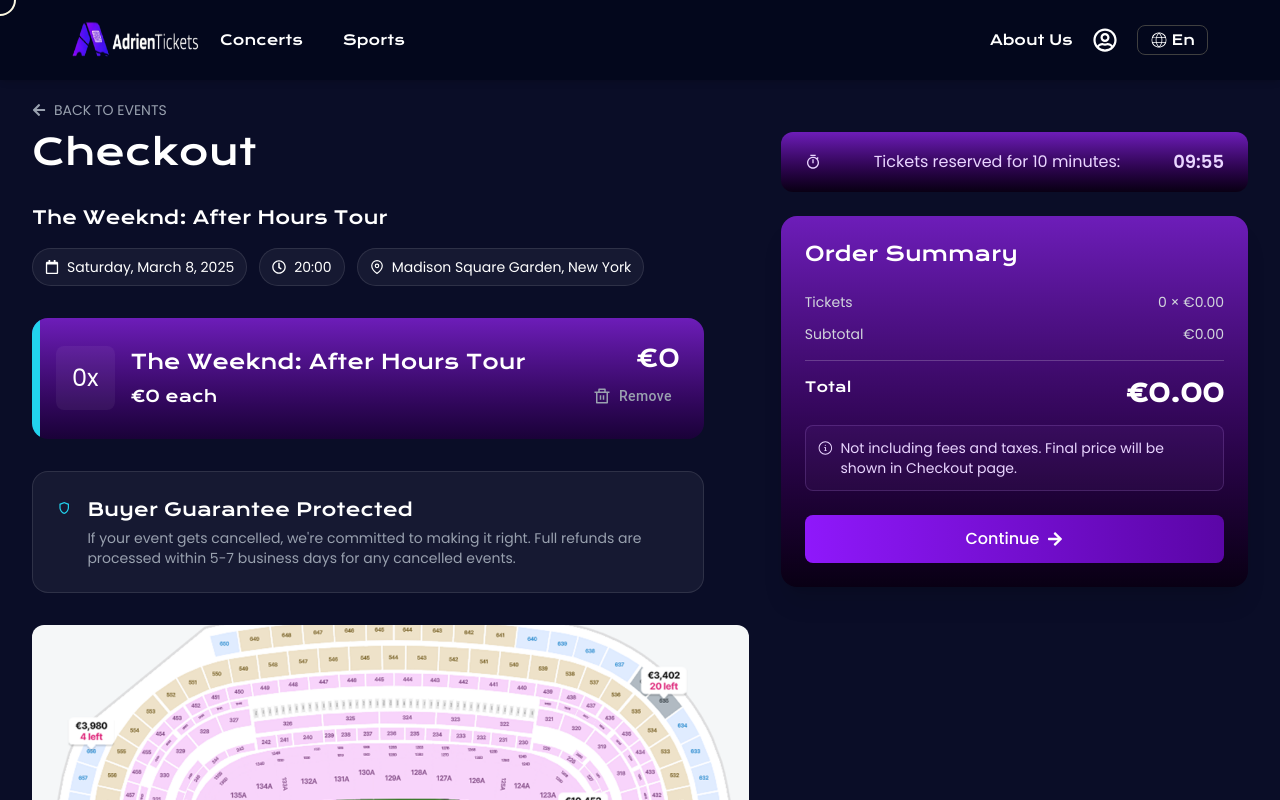
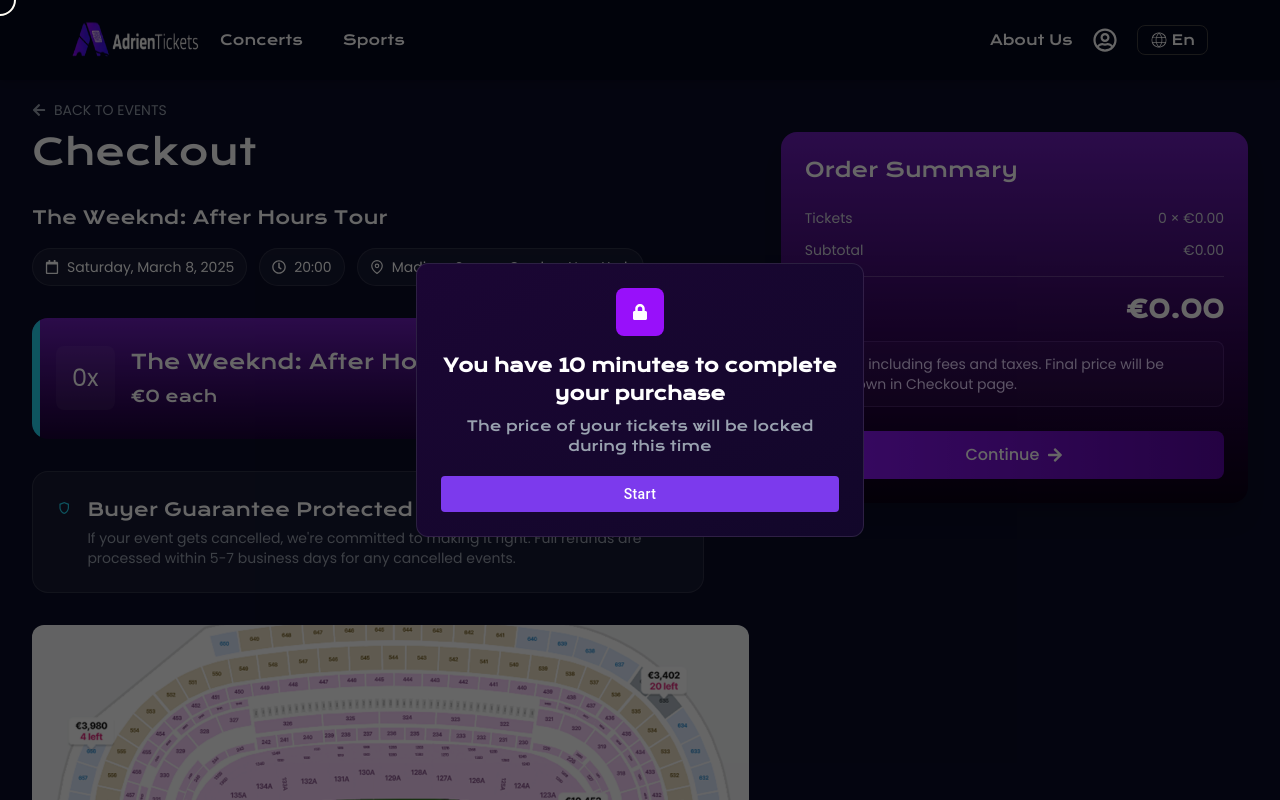
Before and after one commit to sparktechagency/ticket-booking-website, a Next.js app: page /purchase-details in a window 1280 px wide. Shown: the top 800 px of the page. Built offline with nearby package versions, Linux system fonts and the light colour scheme.

Commit message:
Changed Purchase Modal Layout

```diff
--- a/src/app/checkout/page.jsx
+++ b/src/app/checkout/page.jsx
@@ -257,25 +257,39 @@
               <h2 className="sm:text-xl mb-6">Order Summary</h2>
 
               <div className={`${poppins.className} space-y-3 mb-4 text-sm`}>
-                <div className="flex justify-between text-gray-300">
+                <div className="flex justify-between text-gray-300 text-lg">
                   <span>Tickets</span>
                   <span>
                     {orderDetails.tickets.quantity} × €
                     {orderDetails.tickets.price.toFixed(2)}
                   </span>
                 </div>
+                {currentStep == 4 && (
                   <div className="flex justify-between text-gray-300">
                     <span>Subtotal</span>
                     <span>€{subtotal.toFixed(2)}</span>
                   </div>
+                )}
+
+                {currentStep !== 4 && (
+                  <p
+                    className={`${poppins.className} text-[10px] sm:text-xs text-gray-300`}
+                  >
+                    Tax, fulfillment fee, and service fee not included.
+                  </p>
+                )}
+                {currentStep == 4 && (
                   <div className="flex justify-between text-gray-400">
                     <span>Service Fee ({orderDetails.serviceFeePercent}%)</span>
                     <span>€{serviceFee.toFixed(2)}</span>
                   </div>
+                )}
+                {currentStep == 4 && (
                   <div className="border-t border-white/20 pt-3 flex justify-between sm:text-lg font-semibold">
                     <span>Total</span>
                     <span>€{total.toFixed(2)}</span>
                   </div>
+                )}
               </div>
             </motion.div>
 
--- a/src/app/event-details/[id]/page.jsx
+++ b/src/app/event-details/[id]/page.jsx
@@ -31,13 +31,14 @@
 import { TicketCard } from "@/components/utils/TicketCard";
 import { PurchaseLockModal } from "@/components/Modals/PurchaseLockModal";
 import { PriceLockModal } from "@/components/Modals/PriceLockModal";
+import { useRouter } from "next/navigation";
 
 export default function EventDetailsPage() {
-  const [showPurchaseModal, setShowPurchaseModal] = useState(false);
   const [showQuantityModal, setShowQuantityModal] = useState(true);
   const [tickets, setTickets] = useState(0);
-  const [showLockedModal, setShowLockedModal] = useState(false);
   const [selectedTicket, setSelectedTicket] = useState(null);
+
+  const router = useRouter();
 
   // useEffect(() => {
   //   const timer = setTimeout(() => {
@@ -66,12 +67,8 @@
   const handleTicketClick = (ticketType) => {
     setSelectedTicket(ticketType);
     sessionStorage.setItem("ticketType", ticketType);
-    setShowPurchaseModal(true);
-  };
-
-  const handleStartPurchase = () => {
-    setShowPurchaseModal(false);
-    setShowLockedModal(true);
+    router.push("/purchase-details");
+    // setShowPurchaseModal(true);
   };
 
   return (
@@ -223,22 +220,12 @@
       </div>{" "}
       {/* Modals */}
       <AnimatePresence>
-        {showPurchaseModal && (
-          <PurchaseLockModal
-            onClose={() => setShowPurchaseModal(false)}
-            onStart={handleStartPurchase}
-          />
-        )}
-
         {showQuantityModal && (
           <TicketQuantityModal
             ticketType={selectedTicket}
             onClose={() => setShowQuantityModal(false)}
           />
         )}
-        {showLockedModal && (
-          <PriceLockModal onClose={() => setShowLockedModal(false)} />
-        )}
       </AnimatePresence>
     </>
   );
--- a/src/app/purchase-details/page.jsx
+++ b/src/app/purchase-details/page.jsx
@@ -2,7 +2,7 @@
 "use client";
 
 import React, { useEffect, useState } from "react";
-import { motion } from "framer-motion";
+import { AnimatePresence, motion } from "framer-motion";
 import {
   FaArrowLeft,
   FaArrowRight,
@@ -20,6 +20,8 @@
 import { Button, MenuItem, Select } from "@mui/material";
 import Link from "next/link";
 import CountdownTimer from "@/components/utils/CountdownTimer";
+import { PurchaseLockModal } from "@/components/Modals/PurchaseLockModal";
+import { PriceLockModal } from "@/components/Modals/PriceLockModal";
 
 const poppins = Poppins({
   weight: ["400", "500", "600"],
@@ -32,6 +34,17 @@
   const [ticketQuantity, setTicketQuantity] = useState(0);
   const [ticketColor, setTicketColor] = useState("#22D3EE");
   const [ticketPrice, setTicketPrice] = useState(0);
+  const [timerStarted, setTimerStarted] = useState(false);
+  const [showPurchaseModal, setShowPurchaseModal] = useState(false);
+  const [showLockedModal, setShowLockedModal] = useState(false);
+
+  useEffect(() => {
+    const timer = setTimeout(() => {
+      setShowPurchaseModal(true);
+    }, 1000);
+
+    return () => clearTimeout(timer);
+  }, []);
 
   useEffect(() => {
     // Only runs on client
@@ -65,12 +78,16 @@
     return () => clearInterval(interval);
   }, [timer]);
 
-  const formatTime = (seconds) => {
-    const mins = Math.floor(seconds / 60)
-      .toString()
-      .padStart(2, "0");
-    const secs = (seconds % 60).toString().padStart(2, "0");
-    return `${mins}:${secs}`;
+  useEffect(() => {
+    const started = localStorage.getItem("checkout_timer_end");
+    if (started) setTimerStarted(true);
+  }, []);
+
+  const handleStartPurchase = () => {
+    localStorage.removeItem("checkout_timer_end");
+    setTimerStarted(true);
+    setShowPurchaseModal(false);
+    setShowLockedModal(true);
   };
 
   return (
@@ -202,7 +219,7 @@
           {/* RIGHT COLUMN */}
           <div className="lg:col-span-2 mt-8 lg:mt-0 space-y-6">
             {/* Timer */}
-            <CountdownTimer />
+            <CountdownTimer started={timerStarted} />
 
             {/* Order Summary */}
             <div className="bg-linear-to-b from-[#6D1DB9] to-[#090014] rounded-2xl p-6 shadow-xl lg:sticky lg:top-6">
@@ -278,7 +295,18 @@
             </div>
           </div>
         </div>
-      </main>
+      </main>{" "}
+      <AnimatePresence>
+        {showPurchaseModal && (
+          <PurchaseLockModal
+            onClose={() => setShowPurchaseModal(false)}
+            onStart={handleStartPurchase}
+          />
+        )}
+        {showLockedModal && (
+          <PriceLockModal onClose={() => setShowLockedModal(false)} />
+        )}
+      </AnimatePresence>
     </div>
   );
 }
--- a/src/components/CheckoutPageForms/ReviewAndConfirm.jsx
+++ b/src/components/CheckoutPageForms/ReviewAndConfirm.jsx
@@ -47,7 +47,7 @@
             <p className="text-gray-400">+1 {formData.phone}</p>
           </div>
           {/* Address Display */}
-          <div className="bg-transparent mt-5 pt-5 border-t border-[#FFFFFF1A]">
+          {/* <div className="bg-transparent mt-5 pt-5 border-t border-[#FFFFFF1A]">
             <div className="flex items-center gap-2 mb-2">
               <FaMapMarkerAlt className="text-[#BD85F1]" />
               <h2 className={`${poppins.className} text-sm text-[#99A1AF]`}>
@@ -64,7 +64,7 @@
               </p>
               <p>{formData.country}</p>
             </div>
-          </div>
+          </div> */}
         </div>
 
         {/* Payment Method Display */}
--- a/src/components/utils/CountdownTimer.jsx
+++ b/src/components/utils/CountdownTimer.jsx
@@ -2,19 +2,21 @@
 import { RiTimerLine } from "react-icons/ri";
 import { poppins } from "./FontPoppins";
 
-const TIMER_DURATION = 10 * 60; // 10 minutes in seconds
-const STORAGE_KEY = "checkout_timer_end";
+const TIMER_DURATION = 10 * 60;
+const END_KEY = "checkout_timer_end";
 
-export default function CountdownTimer() {
+export default function CountdownTimer({ started }) {
   const [timer, setTimer] = useState(0);
 
+  // Start countdown ONLY after started
   useEffect(() => {
-    let endTime = localStorage.getItem(STORAGE_KEY);
+    if (!started) return;
 
-    // If no timer exists, create one
+    let endTime = localStorage.getItem(END_KEY);
+
     if (!endTime) {
       endTime = Date.now() + TIMER_DURATION * 1000;
-      localStorage.setItem(STORAGE_KEY, endTime);
+      localStorage.setItem(END_KEY, endTime);
     }
 
     const interval = setInterval(() => {
@@ -24,12 +26,14 @@
 
       if (remaining <= 0) {
         clearInterval(interval);
-        localStorage.removeItem(STORAGE_KEY);
+        localStorage.removeItem(END_KEY);
       }
     }, 1000);
 
     return () => clearInterval(interval);
-  }, []);
+  }, [started]);
+
+  if (!started || timer <= 0) return null;
 
   const formatTime = (seconds) => {
     const mins = Math.floor(seconds / 60)
@@ -39,14 +43,12 @@
     return `${mins}:${secs}`;
   };
 
-  if (timer <= 0) return null;
-
   return (
     <div
-      className={`${poppins.className} flex flex-col sm:flex-row items-center justify-between gap-2 sm:gap-4 text-center px-6 py-4 bg-linear-to-b from-[#6D1DB9] to-[#090014] rounded-xl text-[#E9D5FF]`}
+      className={`${poppins.className} flex items-center justify-between gap-4 px-6 py-4 bg-linear-to-b from-[#6D1DB9] to-[#090014] rounded-xl text-[#E9D5FF]`}
     >
       <RiTimerLine />
-      <p className="text-sm sm:text-base">Tickets reserved for 10 minutes:</p>
+      <p>Tickets reserved for 10 minutes:</p>
       <span className="font-semibold text-lg">{formatTime(timer)}</span>
     </div>
   );
```
Lines whose indentation alone changed are shown as unchanged.
